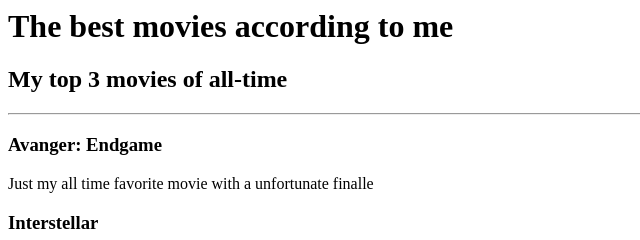
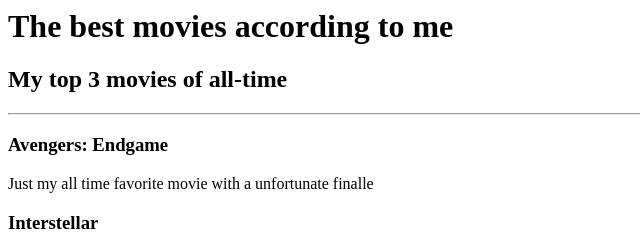
Before and after one commit to BrUn0-P1nh41r0/Day41VSC, a plain HTML site: page 2.4 Movie Ranking Project/index.html in a window 1280 px wide. Shown: the top 240 px of the page, 0-640 px from the left. Drawn offline with Linux system fonts and the light colour scheme.

Commit message:
Day 41 actually completed

```diff
--- a/2.4 Movie Ranking Project/index.html
+++ b/2.4 Movie Ranking Project/index.html
@@ -2,7 +2,7 @@
  <h1>The best movies according to me</h1>
  <h2>My top 3 movies of all-time</h2>
  <hr />
-<h3>Avanger: Endgame</h3>
+<h3>Avengers: Endgame</h3>
 <p>Just my all time favorite movie with a unfortunate finalle</p>
 <h3>Interstellar</h3>
 <p>One of the best movies I have ever seen</p>
```
